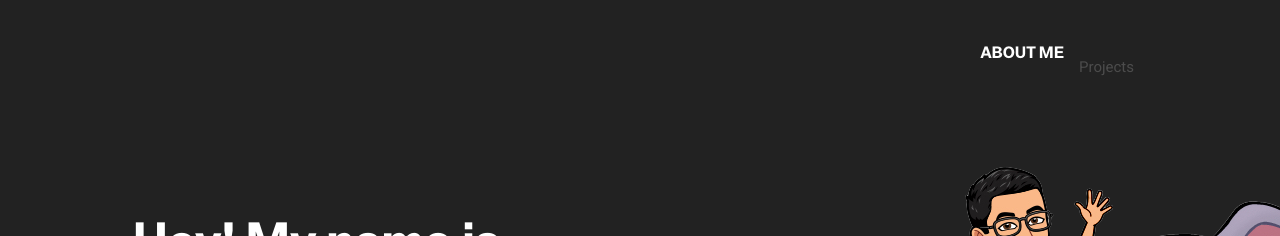
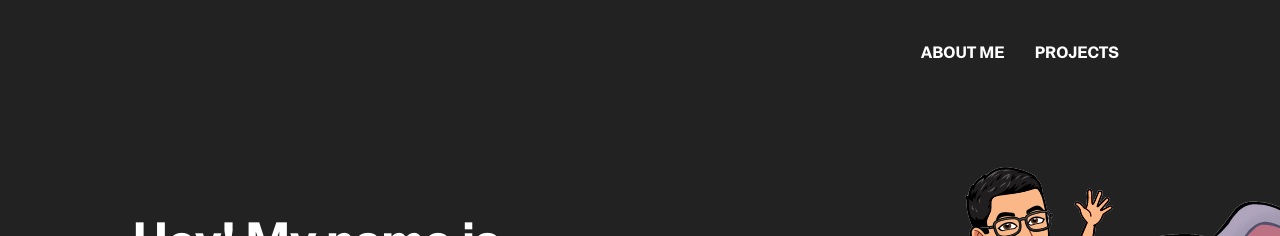
Before and after one commit to austinhuarng/personalsite, a Jekyll site: the page index.html, which Jekyll copies as it is, in a window 1280 px wide. Shown: the top 236 px of the page. Built offline with Jekyll 4.4.1, drawn with Linux system fonts in a browser that asks for light colours.

Commit message:
Update index.html

```diff
--- a/index.html
+++ b/index.html
@@ -44,7 +44,7 @@
         </li>
 
           <li class="nav-item ">
-            <link class="nav-link" to="/projects/">Projects</link>
+            <a class="nav-link" href="/projects/">Projects</a>
           </li>
 
       </ul>
```
